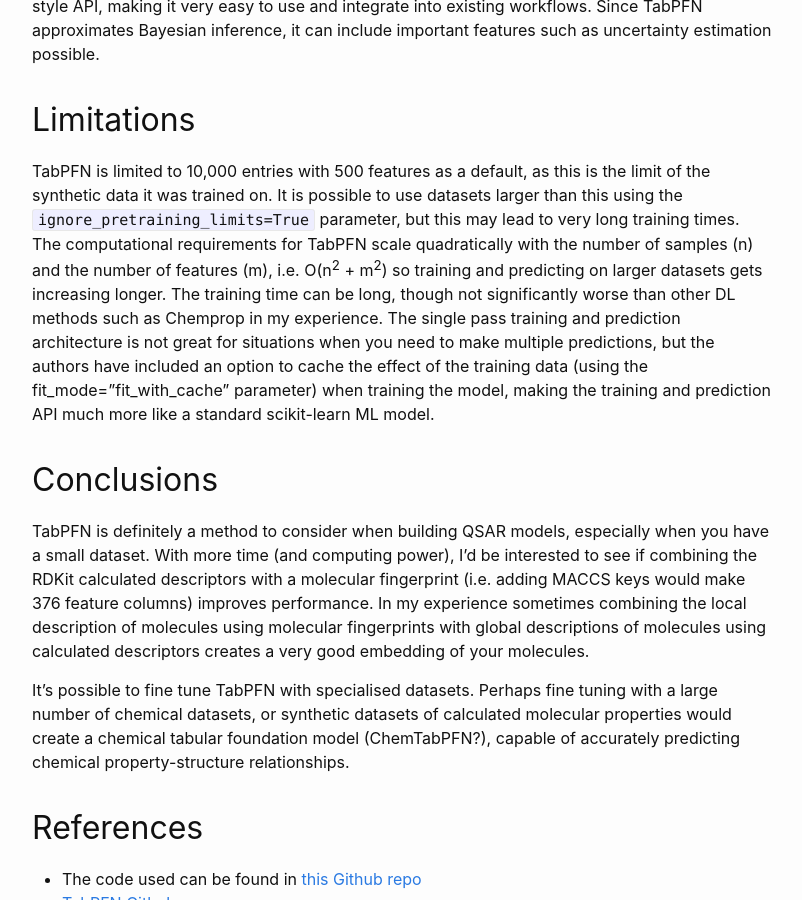
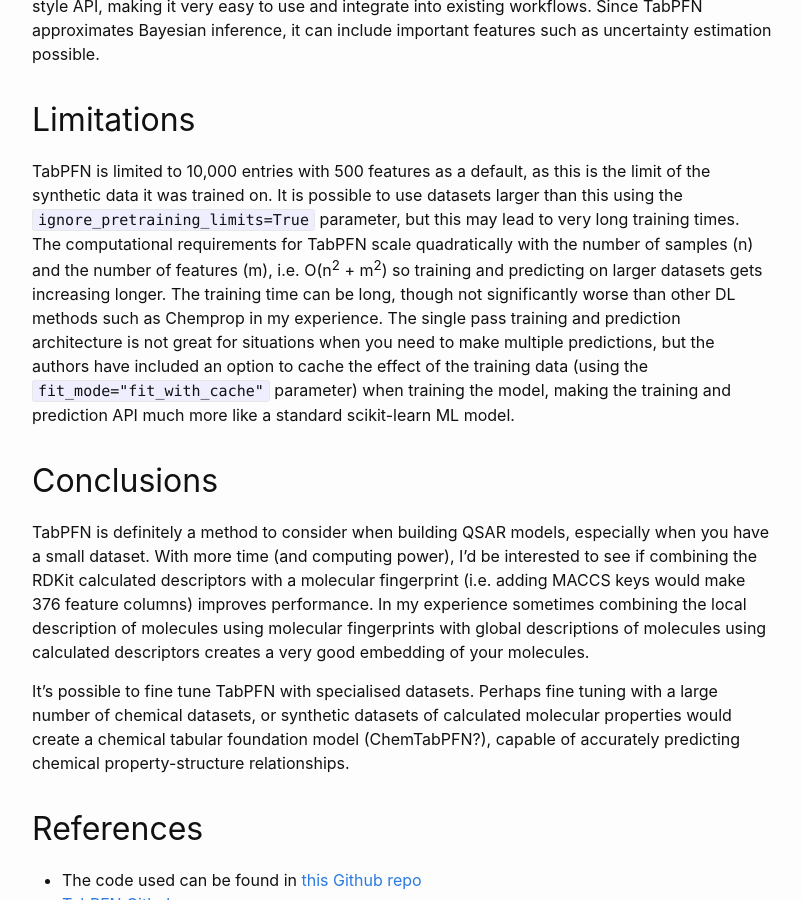
Before and after one commit to jonswain/jonswain.github.io, a Jekyll site: the page built from _posts/2025-01-22-TabPFN-for-chemical-datasets.md, in a window 1280 px wide and 900 px high, scrolled down 3314 px. Shown: the whole window, without its empty margins (238-1040 px from the left). Built offline with Jekyll 4.4.1, drawn with Linux system fonts in a browser that asks for light colours.

Commit message:
Minor formatting

```diff
--- a/_posts/2025-01-22-TabPFN-for-chemical-datasets.md
+++ b/_posts/2025-01-22-TabPFN-for-chemical-datasets.md
@@ -64,7 +64,7 @@
 
 ## Limitations
 
-TabPFN is limited to 10,000 entries with 500 features as a default, as this is the limit of the synthetic data it was trained on. It is possible to use datasets larger than this using the `ignore_pretraining_limits=True` parameter, but this may lead to very long training times. The computational requirements for TabPFN scale quadratically with the number of samples (n) and the number of features (m), i.e. O(n<sup>2</sup> + m<sup>2</sup>) so training and predicting on larger datasets gets increasing longer. The training time can be long, though not significantly worse than other DL methods such as Chemprop in my experience. The single pass training and prediction architecture is not great for situations when you need to make multiple predictions, but the authors have included an option to cache the effect of the training data (using the fit_mode="fit_with_cache" parameter) when training the model, making the training and prediction API much more like a standard scikit-learn ML model.
+TabPFN is limited to 10,000 entries with 500 features as a default, as this is the limit of the synthetic data it was trained on. It is possible to use datasets larger than this using the `ignore_pretraining_limits=True` parameter, but this may lead to very long training times. The computational requirements for TabPFN scale quadratically with the number of samples (n) and the number of features (m), i.e. O(n<sup>2</sup> + m<sup>2</sup>) so training and predicting on larger datasets gets increasing longer. The training time can be long, though not significantly worse than other DL methods such as Chemprop in my experience. The single pass training and prediction architecture is not great for situations when you need to make multiple predictions, but the authors have included an option to cache the effect of the training data (using the `fit_mode="fit_with_cache"` parameter) when training the model, making the training and prediction API much more like a standard scikit-learn ML model.
 
 ## Conclusions
 
```
